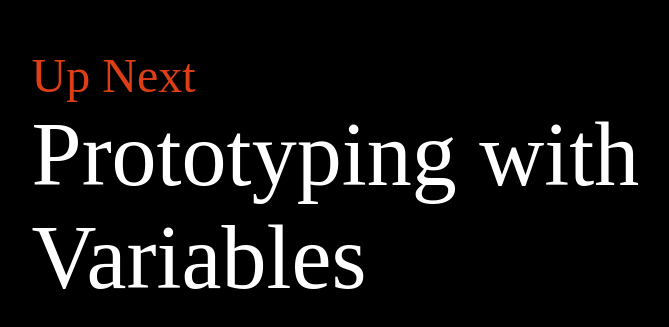
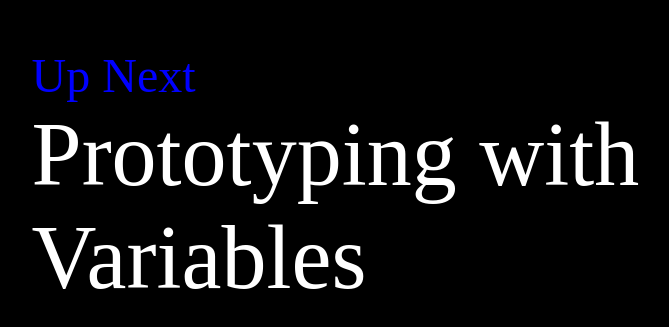
Before and after one commit to Flexowitsch/token-sync, a plain HTML site: page index.html in a window 1280 px wide. Shown: the part 433-760 px from the top of the page, without its empty margins (26-695 px from the left). Drawn offline with Linux system fonts and the light colour scheme.

Commit message:
c cc c c cc cchanges

```diff
--- a/build/android/colors.xml
+++ b/build/android/colors.xml
@@ -2,7 +2,7 @@
 
 <!--
   Do not edit directly
-  Generated on Thu, 30 May 2024 09:02:00 GMT
+  Generated on Thu, 30 May 2024 09:31:57 GMT
 -->
 <resources>
 
--- a/build/android/font_dimens.xml
+++ b/build/android/font_dimens.xml
@@ -2,7 +2,7 @@
 
 <!--
   Do not edit directly
-  Generated on Thu, 30 May 2024 09:02:00 GMT
+  Generated on Thu, 30 May 2024 09:31:57 GMT
 -->
 <resources>
 
--- a/build/css/_variables.css
+++ b/build/css/_variables.css
@@ -1,15 +1,15 @@
 /**
  * Do not edit directly
- * Generated on Thu, 30 May 2024 09:02:00 GMT
+ * Generated on Thu, 30 May 2024 09:31:57 GMT
  */
 
 :root {
   --demo-font-weight-default: Regular;
   --demo-font-size-large: 90px;
   --demo-font-size-small: 48px;
-  --demo-font-accent: #dd3e16;
+  --demo-font-accent: #0000ff;
   --demo-test: #fff;
-  --demo-font-default: #ffffff;
-  --demo-background-color: #000000;
+  --demo-font-default: #fff;
+  --demo-background-color: #000;
   --demo-font-family: Cabinet Grotestk;
 }
--- a/tokens/tokens.json
+++ b/tokens/tokens.json
@@ -13,7 +13,7 @@
       "type": "fontSizes"
     },
     "font-accent": {
-      "value": "#ea6132",
+      "value": "#0000ff",
       "type": "color"
     },
     "test": {
@@ -21,11 +21,11 @@
       "type": "color"
     },
     "font-default": {
-      "value": "#211A3",
+      "value": "#fff",
       "type": "color"
     },
     "background-color": {
-      "value": "#F0F0F8",
+      "value": "#000",
       "type": "color"
     },
     "font-family": {
```
Also changed, not shown: 3 other files.
